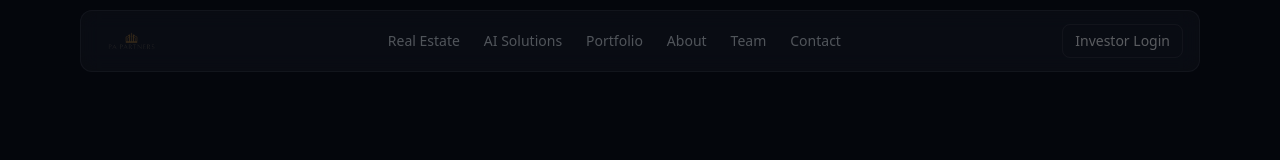
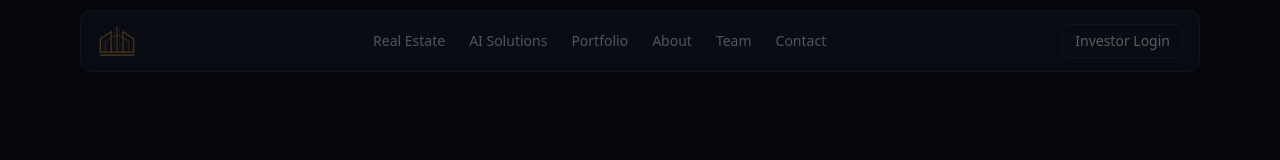
Before and after one commit to papartners25/website, a Next.js app in the folder pa-partners-new/: page / in a window 1280 px wide. Shown: the top 160 px of the page. Built offline with nearby package versions, Linux system fonts and the light colour scheme.

Commit message:
Use gold logo in header (/logo/pap-logo-gold.png)

```diff
--- a/pa-partners-new/src/components/layout/Header.tsx
+++ b/pa-partners-new/src/components/layout/Header.tsx
@@ -12,7 +12,7 @@ export default function Header() {
       <div className="mx-auto max-w-6xl px-4">
         <div className="surface mt-2.5 mb-3 rounded-xl px-4 py-2.5 flex items-center justify-between shadow-elevated">
           <Link href="/" className="flex items-center gap-2" aria-label="PA Partners Home">
-            <Image src="/logo/pa-partners-logo.png" alt="PA Partners" width={200} height={50} priority className="h-9 md:h-10 w-auto" />
+            <Image src="/logo/pap-logo-gold.png" alt="PA Partners" width={200} height={50} priority className="h-9 md:h-10 w-auto" />
             <span className="sr-only">PA Partners</span>
           </Link>
           <nav className="hidden md:flex items-center gap-6 text-sm text-slate-300" aria-label="Main navigation">
```
Also changed, not shown: pa-partners-new/public/logo/pap-logo-gold.png (added).
